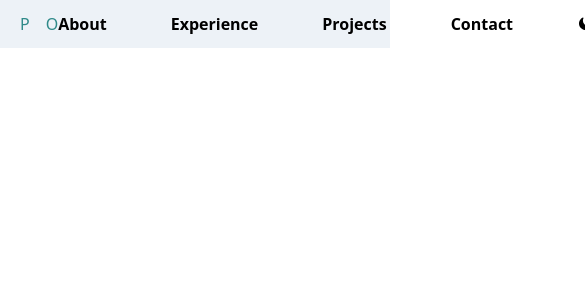
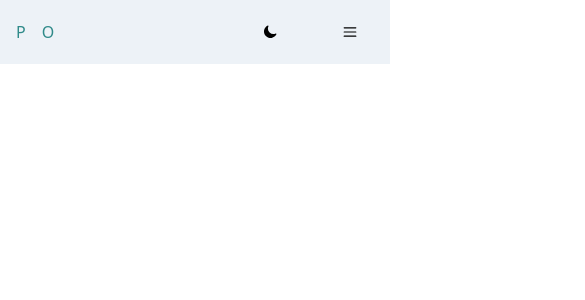
Before and after one commit to PeOliveira18/Portf-lio, a React (Vite) app: page / in a window 390 px wide. Shown: the top 300 px of the page, 585 px wide, since content can reach past the window. Built offline with nearby package versions, Linux system fonts and the light colour scheme.

Commit message:
Mudancas

```diff
--- a/package.json
+++ b/package.json
@@ -13,6 +13,7 @@
     "@chakra-ui/react": "^2.8.2",
     "@emotion/react": "^11.13.3",
     "@emotion/styled": "^11.13.0",
+    "@headlessui/react": "^2.1.8",
     "@heroicons/react": "^2.1.5",
     "framer-motion": "^11.5.4",
     "react": "^18.3.1",
--- /dev/null
+++ b/src/Components/BotaoMenu/btnMenu.jsx
@@ -0,0 +1,19 @@
+import { Bars3Icon } from "@heroicons/react/20/solid";
+import { useState } from "react";
+import Modal from "../Modal/modal";
+
+function BtnMenu() {
+    const [abreModal, setAbreModal] = useState(false)
+
+    return (
+        <div className="pr-4">
+            <div className="btn-fundo btn-menu" onClick={() =>setAbreModal(true)}>
+                <Bars3Icon className="h-4 text-black dark:text-white-100" />
+            </div>
+            <Modal isOpen={abreModal} setFecharModal={() => setAbreModal(!abreModal)}/>
+        </div>
+
+    );
+}
+
+export default BtnMenu;
--- a/src/Components/Header/header.jsx
+++ b/src/Components/Header/header.jsx
@@ -1,18 +1,22 @@
+import BtnMenu from "../BotaoMenu/btnMenu";
 import ToggleTema from "../MudaCor/toggle";
 
 function Header() {
     return (
-        <header className="flex justify-between bg-white-200 dark:bg-dark-200 text-black dark:text-gray-50 px-5 py-3">
+        <header className="flex justify-between bg-white-200 dark:bg-dark-200 text-black dark:text-gray-50 h-16 pl-4 ">
             <div className="flex items-center gap-4">
                 <h1 className="text-texto-100 ">P</h1>
                 <h1 className="text-texto-100 ">O</h1>
             </div>
-            <div className="flex gap-16 text-black dark:text-gray-50 font-semibold items-center">
-                <a href="">About</a>
-                <a href="">Experience</a>
-                <a href="">Projects</a>
-                <a href="">Contact</a>
-                <ToggleTema/>
+            <div className="flex gap-14 text-black dark:text-gray-50 font-semibold items-center">
+                <a href="" className="desaparece">About</a>
+                <a href="" className="desaparece">Experience</a>
+                <a href="" className="desaparece">Projects</a>
+                <a href="" className="desaparece">Contact</a>
+                <div className="flex gap-8">
+                    <ToggleTema/>
+                    <BtnMenu/>
+                </div>
             </div>
         </header>
     );
--- /dev/null
+++ b/src/Components/Modal/modal.jsx
@@ -0,0 +1,22 @@
+
+function Modal({ isOpen, setFecharModal }) {
+
+    if (isOpen) {
+        return (
+            <div className="fixed top-0 left-0 z-50 flex items-center gap-4 pl-5 bg-dark-300" onClick={setFecharModal}>
+                <div className="fixed top-0 left-0 w-full bg-dark-300 px-5 py-5 ">
+                    <div className="flex gap-7 pl-4">
+                        <a href="#">About</a>
+                        <a href="#">Experience</a>
+                        <a href="#">Projects</a>
+                        <a href="#">Contact</a>
+                    </div>
+                </div>
+            </div>
+        );
+
+    }
+
+}
+
+export default Modal;
--- a/src/Components/MudaCor/toggle.jsx
+++ b/src/Components/MudaCor/toggle.jsx
@@ -1,5 +1,6 @@
 import { MoonIcon, SunIcon } from "@heroicons/react/16/solid";
 import { useEffect } from "react";
+import BtnMenu from "../BotaoMenu/btnMenu";
 
 const ToggleTema = () => {
     const preferenciaDoSistema = window.matchMedia('(prefers-color-scheme: dark)').matches
@@ -11,15 +12,16 @@ const ToggleTema = () => {
         document.documentElement.classList.toggle('dark')
     }
 
-    return <div className="block">
-        <button className="block dark:hidden hover:bg-fundoIcon-300 active:bg-fundoIcon-400" onClick={toggle}>
+    return <div className="flex gap-12">
+        <button className="btn-fundo btn-dark" onClick={toggle}>
             <MoonIcon className="h-4 text-black"/>
         </button>
-        <button className="bg-fundoIcon-100  hidden dark:block hover:bg-fundoIcon-200 active:bg-fundoIcon-500" onClick={toggle}>
+        <button className="btn-fundo btn-sun" onClick={toggle}>
             <SunIcon className="h-4 text-white-100"/>
         </button>
     </div>
 
+
 }
 
 export default ToggleTema;
--- a/src/index.css
+++ b/src/index.css
@@ -3,9 +3,25 @@
 @tailwind utilities;
 
 @layer components{
+    .btn-fundo{
+        @apply px-4 py-3 rounded cursor-pointer
+    }
+
+    .desaparece{
+        @apply hidden md:block
+    }
+
+    .btn-sun{
+        @apply bg-fundoIcon-100 hidden dark:block hover:bg-fundoIcon-200 active:bg-fundoIcon-500
+    }
+
     .btn-dark{
-        @apply btnMudaCor px-4 py-3 rounded
-        px-4 py-3 rounded cursor-pointer
-        cursor-pointer
+        @apply block dark:hidden hover:bg-fundoIcon-300 active:bg-fundoIcon-400
     }
+
+    .btn-menu{
+        @apply dark:bg-fundoIcon-100 hover:bg-fundoIcon-300 dark:hover:bg-fundoIcon-200
+        active:bg-fundoIcon-400 dark:active:bg-fundoIcon-500 block md:hidden
+    }
+
 }
--- a/tailwind.config.js
+++ b/tailwind.config.js
@@ -10,7 +10,8 @@ export default {
       colors: {
         dark:{
           100: '#1A202C',
-          200: '#171923'
+          200: '#171923',
+          300: '#2D3748'
         },
         white:{
           100: '#FFFFFF',
```
Also changed, not shown: 1 other file (tests, documents, lock files or other folders).
